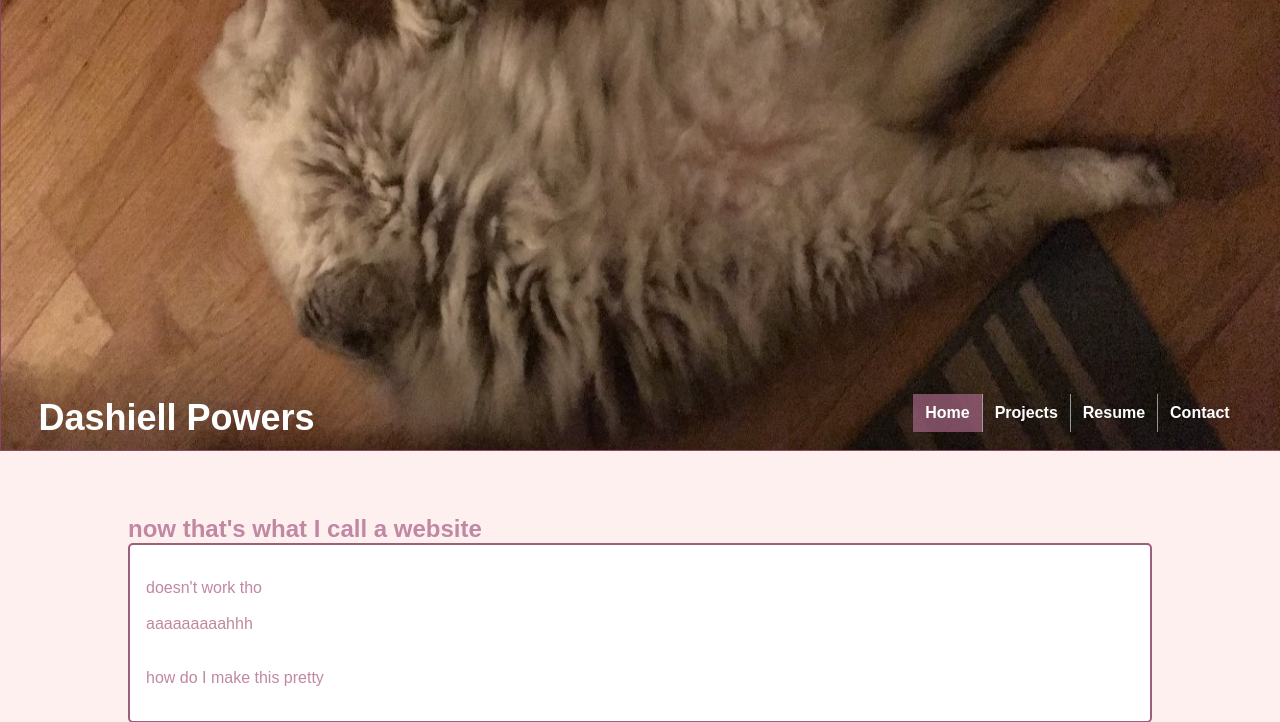
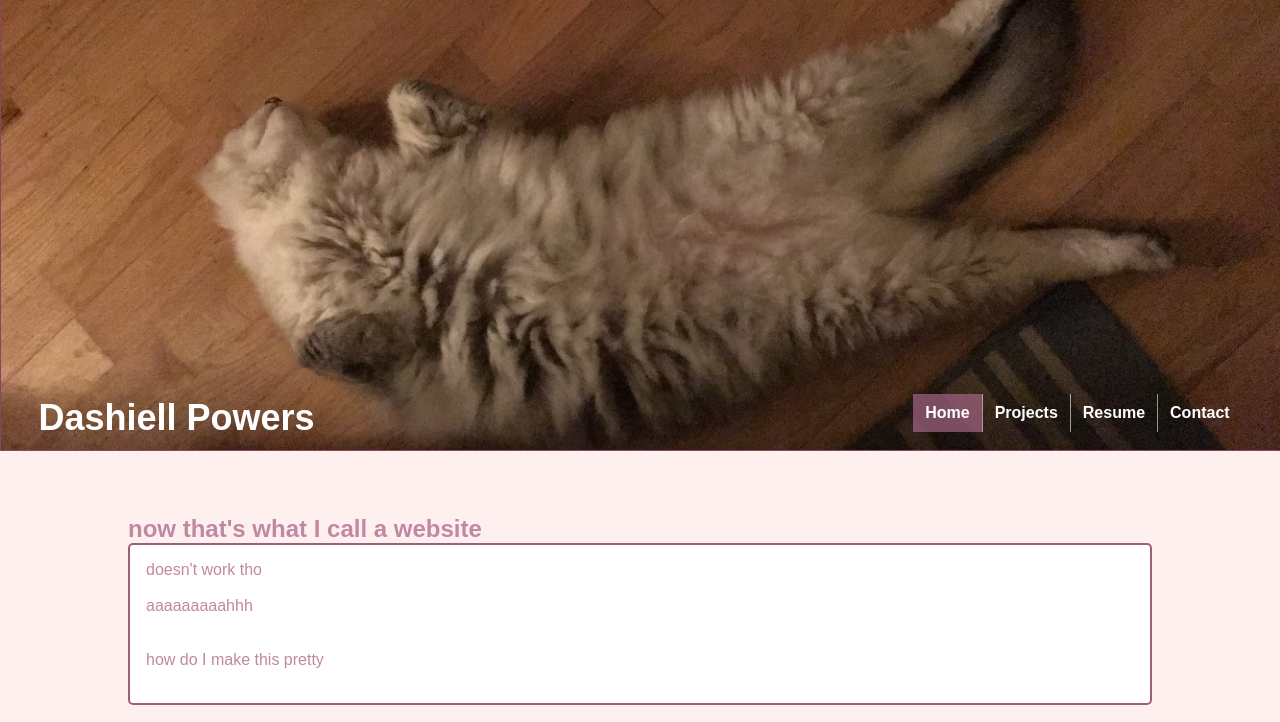
Before and after one commit to DashiellP/MyDangWebsite, a PHP site: page / in a window 1280 px wide. Shown: the top 722 px of the page. Run offline with PHP 8.4, Linux system fonts and the light colour scheme.

Commit message:
Corrected banner stretching

```diff
--- a/StyleSheet.css
+++ b/StyleSheet.css
@@ -8,7 +8,6 @@
 
 img.banner {
     width:100%;
-    height:1000%;
     margin: 0;
     /*margin-top:-10%;
     padding-bottom:5%;*/
@@ -28,7 +27,7 @@
     position:sticky;
     top:0;
     display:block;
-    overflow:visible;
+    overflow: visible;
 }
 
 .clearfix {
--- a/index.htm
+++ b/index.htm
@@ -21,8 +21,7 @@
     <br />
     <div class="textbox">
         <div class="textbox-title">now that's what I call a website</div>
-        <div class="textbox-content">
-            doesn't work tho
+        <div class="textbox-content">doesn't work tho
 
             aaaaaaaaahhh
 
@@ -34,8 +33,7 @@
 
     <div class="textbox">
         <div class="textbox-title">hey guess what</div>
-        <div class="textbox-content">
-            it's a second textbox
+        <div class="textbox-content">it's a second textbox
 
 
 
```
